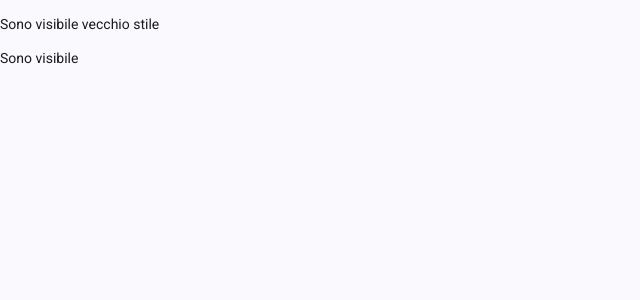
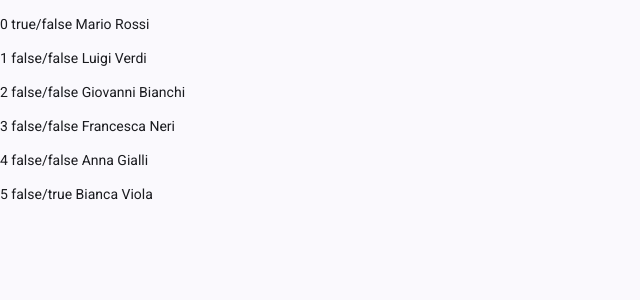
Before and after one commit to Nevia23/corso_angular, an Angular app: page / in a window 1280 px wide. Shown: the top 300 px of the page, without its empty margins (0-640 px from the left). Built offline with nearby package versions, Linux system fonts and the light colour scheme.

Commit message:
for
esempio di ciclo for con uso di let

```diff
--- a/src/app/prova/prova.html
+++ b/src/app/prova/prova.html
@@ -1,3 +1,4 @@
+<!-- esempi di binding -->
 <!-- <h1>{{ title }}</h1>
 <mat-card class="example-card" appearance="outlined">
   <mat-card-header>
@@ -33,7 +34,8 @@
   <input matInput placeholder="Titolo" [(ngModel)]="title">
 </mat-form-field> -->
 
-<div *ngIf="daVedere">
+<!-- esempio if else -->
+<!-- <div *ngIf="daVedere">
   <p>Sono visibile vecchio stile</p>
 </div>
 @if (daVedere) {
@@ -44,4 +46,11 @@
   <div>
     <p>Non sono visibile</p>
   </div>
-}
+} -->
+
+<!-- esempio for -->
+<div>
+  @for (persona of persone; track persona; let i = $index; let isLast = $last; let isFirst = $first;) {
+    <p>{{ i }} {{isFirst}}/{{isLast}} {{ persona.nome }} {{ persona.cognome }}</p>
+  }
+</div>
--- a/src/app/prova/prova.ts
+++ b/src/app/prova/prova.ts
@@ -18,7 +18,6 @@ export class Prova implements OnInit {
   }
 
   title = 'Corso Angular - Prova';
-
   daVedere = true;
   isAdmin = false;
 
@@ -46,4 +45,13 @@ export class Prova implements OnInit {
     console.log((<HTMLInputElement>event.target).value);
     //console.log(event);
   }
+
+  persone = [
+    {nome: 'Mario', cognome: 'Rossi', isOnline: true, colore: 'red'},
+    {nome: 'Luigi', cognome: 'Verdi', isOnline: false, colore: 'green'},
+    {nome: 'Giovanni', cognome: 'Bianchi', isOnline: true, colore: 'blue'},
+    {nome: 'Francesca', cognome: 'Neri', isOnline: false, colore: 'yellow'},
+    {nome: 'Anna', cognome: 'Gialli', isOnline: true, colore: 'orange'},
+    {nome: 'Bianca', cognome: 'Viola', isOnline: false, colore: 'purple'}
+  ];
 }
```
